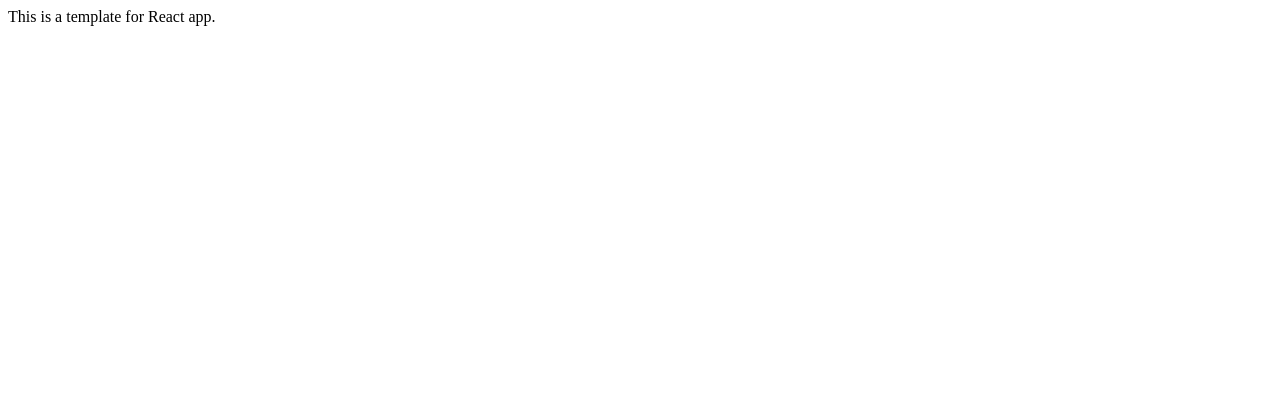
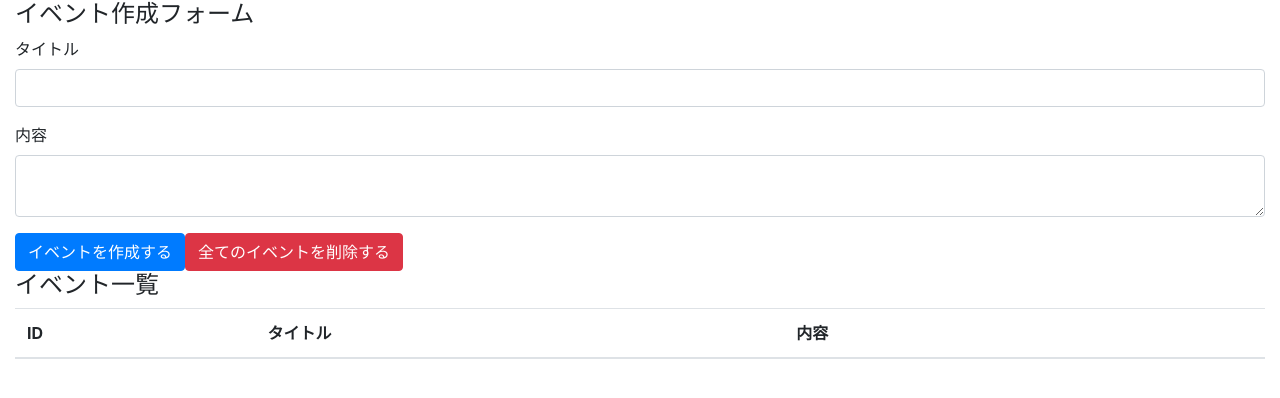
Before and after one commit to aloner778/react-hooks-101, a React (Create React App) app: page / in a window 1280 px wide. Shown: the top 398 px of the page. Built offline with nearby package versions, Linux system fonts and the light colour scheme.

Commit message:
create event form and event table with bootstrap

```diff
--- a/package.json
+++ b/package.json
@@ -6,6 +6,7 @@
     "@testing-library/jest-dom": "^4.2.4",
     "@testing-library/react": "^9.3.2",
     "@testing-library/user-event": "^7.1.2",
+    "bootstrap": "4.3.1",
     "react": "^16.13.1",
     "react-dom": "^16.13.1",
     "react-scripts": "3.4.1"
--- a/src/App.js
+++ /dev/null
@@ -1,11 +0,0 @@
-import React from 'react'
-
-const App  = () => {
-  return (
-    <div>
-      This is a template for React app.
-    </div>
-  )
-}
-
-export default App
--- /dev/null
+++ b/src/components/App.js
@@ -0,0 +1,39 @@
+import React from 'react'
+import 'bootstrap/dist/css/bootstrap.min.css' //スタイルが適用される
+
+const App = () => {
+  return (
+    <div className="container-fluid">
+      <h4>イベント作成フォーム</h4>
+      <form>
+        <div className="form-group">
+          <label htmlFor="formEventTitle">タイトル</label>
+          <input type="text" className="form-control" id="formEventTitle" />
+        </div>
+        <div className="form-group">
+          <label htmlFor="formEventBody">内容</label>
+          <textarea type="text" className="form-control" id="formEventBody"></textarea>
+        </div>
+        <button className="btn btn-primary">イベントを作成する</button>
+        <button className="btn btn-danger">全てのイベントを削除する</button>
+      </form>
+
+      <h4>イベント一覧</h4>
+      <table className="table table-hover">
+        <thead>
+          <tr>
+            <th>ID</th>
+            <th>タイトル</th>
+            <th>内容</th>
+            <th></th>
+          </tr>
+        </thead>
+        <tbody>
+
+        </tbody>
+      </table>
+    </div>
+  )
+}
+
+export default App
--- a/src/index.js
+++ b/src/index.js
@@ -1,6 +1,6 @@
 import React from 'react'
 import ReactDOM from 'react-dom'
-import App from './App'
+import App from './components/App'
 
 ReactDOM.render(
   <React.StrictMode>
```
Also changed, not shown: 1 other file (tests, documents, lock files or other folders).
